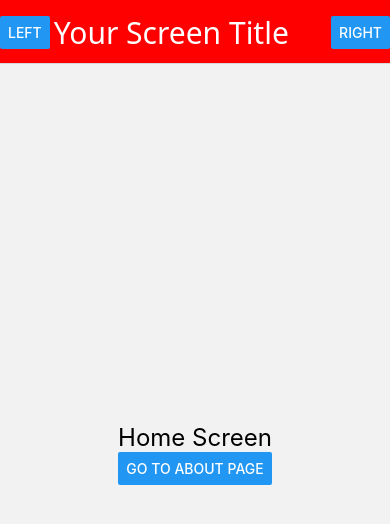
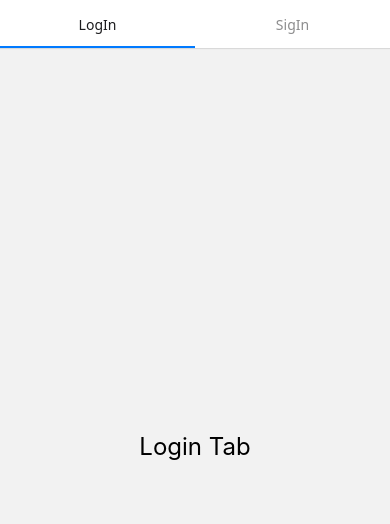
Before and after one commit to Rahul-7027/React_Native, a React Native app: screen /LogIn in a window 390 px wide. Shown: the top 524 px of the page. Built offline with nearby package versions, Linux system fonts and the light colour scheme.

Commit message:
Top tab materail

```diff
--- a/App.js
+++ b/App.js
@@ -11,11 +11,12 @@ import Status from './components/Status'
 import PlatFormDevice from './components/PlatFormDevice'
 import CustomModal from './components/CustomModal'
 import StackNavigationUser from './components/StackNavigationUser'
-
+import TabNavigationUser from './components/TabNavigationUser'
+import TopTabNavigationModel from './TopTabNavigationModel'
 
 const App = () => {
   return (
-    <StackNavigationUser />
+    <TopTabNavigationModel/>
   )
 }
 
--- /dev/null
+++ b/TopTabNavigationModel.js
@@ -0,0 +1,24 @@
+import { NavigationContainer } from '@react-navigation/native';
+import { createMaterialTopTabNavigator } from '@react-navigation/material-top-tabs';
+
+import React from 'react'
+import LoginTab from './components/LoginTab'
+import SiginTab from './components/SiginTab'
+
+
+
+const Tab = createMaterialTopTabNavigator()
+
+
+const TopTabNavigationModel = () => {
+    return (
+        <NavigationContainer>
+            <Tab.Navigator >
+                <Tab.Screen name="LogIn" component={LoginTab} />
+                <Tab.Screen name="SigIn" component={SiginTab} />
+            </Tab.Navigator>
+        </NavigationContainer>
+    )
+}
+
+export default TopTabNavigationModel
--- /dev/null
+++ b/components/AboutStack.js
@@ -0,0 +1,14 @@
+import React from 'react'
+import { View, Text, Alert } from 'react-native'
+
+const AboutStack = (props) => {
+    const name = props.route.params.text
+    return (
+        <View style={{ flex: 1, justifyContent: 'center', alignItems: 'center' }}>
+            <Text style={{ fontSize: 24 }}>About Screen</Text>
+            <Text style={{ fontSize: 24 }}>My name is {name}</Text>
+        </View>
+    )
+}
+
+export default AboutStack
--- a/components/HomeStack.js
+++ b/components/HomeStack.js
@@ -1,23 +1,19 @@
-import React from 'react'
-import { Button, Text, View } from 'react-native'
+import React, { useState } from 'react'
+import { Button, Text, View,TextInput } from 'react-native'
+import AboutStack from './AboutStack'
 
 const HomeStack = ({ navigation }) => {
+    const [text,setText]=useState("")
     return (
         <View style={{ flex: 1, justifyContent: 'center', alignItems: 'center' }}>
             <Text style={{ fontSize: 24 }}>Home Screen</Text>
-            <Button title='Go to about Page' onPress={() => navigation.navigate('About')} />
-        </View>
-    )
-}
-
-export const About = () => {
-    return (
-        <View style={{ flex: 1, justifyContent: 'center', alignItems: 'center' }}>
-            <Text style={{ fontSize: 24 }}>About Screen</Text>
+            <TextInput onChangeText={(text)=>setText(text)} placeholder='ENter Your name'/>
+            <Button title='Go to about Page' onPress={() => navigation.navigate('About',{text})} />
         </View>
     )
 }
 
 
 
+
 export default HomeStack
--- /dev/null
+++ b/components/LoginTab.js
@@ -0,0 +1,14 @@
+import React from 'react'
+import { Text, View } from 'react-native'
+
+const LoginTab = () => {
+  return (
+    <View style={{ flex: 1, justifyContent: 'center', alignItems: 'center' }}>
+        <Text style={{ fontSize: 24 }}>
+            Login Tab
+        </Text>
+    </View>
+  )
+}
+
+export default LoginTab
--- /dev/null
+++ b/components/SiginTab.js
@@ -0,0 +1,14 @@
+import React from 'react'
+import { Text, View } from 'react-native'
+
+const SiginTab = () => {
+  return (
+    <View style={{ flex: 1, justifyContent: 'center', alignItems: 'center' }}>
+        <Text style={{ fontSize: 24 }}>
+            SigIn Tab
+        </Text>
+    </View>
+  )
+}
+
+export default SiginTab
--- a/components/StackNavigationUser.js
+++ b/components/StackNavigationUser.js
@@ -2,12 +2,13 @@ import React from 'react'
 import { NavigationContainer } from '@react-navigation/native'
 import { createStackNavigator } from '@react-navigation/stack'
 import HomeStack from './HomeStack';
-import { About } from './HomeStack';
+import AboutStack from './AboutStack';
 import { Button, Text, View } from 'react-native'
 
 const Stack = createStackNavigator();
 
 const StackNavigationUser = () => {
+
     return (
         <NavigationContainer>
             <Stack.Navigator
@@ -28,7 +29,7 @@ const StackNavigationUser = () => {
                         headerTintColor: "white"
                     }}
                     name='Home' component={HomeStack} />
-                <Stack.Screen name='About' component={About} />
+                <Stack.Screen name='About' component={AboutStack} />
             </Stack.Navigator>
         </NavigationContainer>
     )
--- /dev/null
+++ b/components/TabNavigationUser.js
@@ -0,0 +1,28 @@
+import React from 'react'
+import { Button, Text, View } from 'react-native'
+import { NavigationContainer } from '@react-navigation/native';
+import { createBottomTabNavigator } from '@react-navigation/bottom-tabs'
+import LoginTab from './LoginTab';
+import SiginTab from './SiginTab';
+
+const Tab = createBottomTabNavigator();
+const TabNavigationUser = () => {
+    return (
+        <NavigationContainer>
+            <Tab.Navigator>
+                <Tab.Screen name="LogIn" component={LoginTab} />
+                <Tab.Screen name="SigIn" component={SiginTab} />
+                <Tab.Screen name="Customer" component={Customer} />
+            </Tab.Navigator>
+        </NavigationContainer>
+    )
+}
+
+const Customer=()=>{
+    return(
+        <View><Text>Customer Tab</Text></View>
+    )
+}
+
+
+export default TabNavigationUser
--- a/package.json
+++ b/package.json
@@ -10,14 +10,18 @@
     "test": "jest"
   },
   "dependencies": {
+    "@react-navigation/bottom-tabs": "^7.3.10",
+    "@react-navigation/material-top-tabs": "^7.2.10",
     "@react-navigation/native": "^7.1.6",
     "@react-navigation/stack": "^7.2.10",
     "react": "19.0.0",
     "react-native": "0.79.1",
     "react-native-gesture-handler": "^2.25.0",
+    "react-native-pager-view": "^6.7.1",
     "react-native-reanimated": "^3.17.5",
     "react-native-safe-area-context": "^5.4.0",
     "react-native-screens": "^4.10.0",
+    "react-native-tab-view": "^4.0.10",
     "react-native-webview": "^13.13.5"
   },
   "devDependencies": {
```
Also changed, not shown: 1 other file (tests, documents, lock files or other folders).
